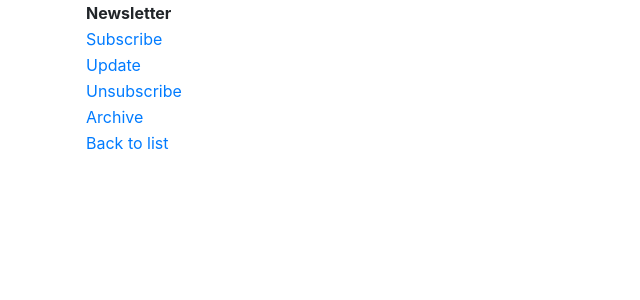
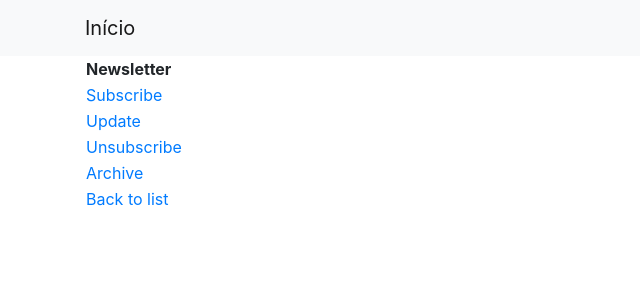
Before and after one commit to eric3119/django-newsletter, a Django app: template newsletter/templates/newsletter/newsletter_detail.html in a window 1280 px wide. Shown: the top 300 px of the page, without its empty margins (0-640 px from the left). Run offline with Django 3.2, Linux system fonts and the light colour scheme; the template is opened without the code that fills it, so the values that code supplies are empty; some libraries are stand-ins or nearby versions.

Commit message:
update template

```diff
--- a/newsletter/templates/admin/newsletter/submission/change_list.html
+++ b/newsletter/templates/admin/newsletter/submission/change_list.html
@@ -19,7 +19,6 @@
             })
             .done(function( data ) {
                 if ( console && console.log ) {
-                    console.log( data);
                     $('#loader').hide();
                     $('#submit_newsletter').show();
                     location.reload();
--- a/newsletter/templates/newsletter/common.html
+++ b/newsletter/templates/newsletter/common.html
@@ -12,6 +12,16 @@
         <link rel="stylesheet" href="{{ STATIC_URL }} /static/main.css">
         <script type="text/javascript" src="{{ STATIC_URL }} /static/jquery/jquery-3.3.1.min.js"></script>
         {% block header %}
+        <header>
+            <nav class="navbar navbar-expand-lg navbar-light bg-light">
+                <div class="container">
+                    <a href="{% url 'newsletter_list' %}"><span class="navbar-brand">Início</span></a>
+                    <button class="navbar-toggler" type="button" data-toggle="collapse" data-target="#navbarNavAltMarkup" aria-controls="navbarNavAltMarkup" aria-expanded="false" aria-label="Toggle navigation">
+                        <span class="navbar-toggler-icon"></span>
+                    </button>
+                </div>
+            </nav>
+        </header>
         {% endblock header %}
     </head>
     <body>
--- a/newsletter/views.py
+++ b/newsletter/views.py
@@ -583,6 +583,7 @@ class SubmissionArchiveIndexView(SubmissionViewBase, ArchiveIndexView):
 
 class SubmissionArchiveDetailView(SubmissionViewBase, DateDetailView):
     def get_context_data(self, **kwargs):
+        logger.error("teste")
         """
         Make sure the actual message is available.
         """
```
Also changed, not shown: newsletter/admin.py (+5 -4 lines), app/locale/pt_BR/LC_MESSAGES/django.po (added), newsletter/locale/pt_BR/LC_MESSAGES/django.po, 5 other files.
